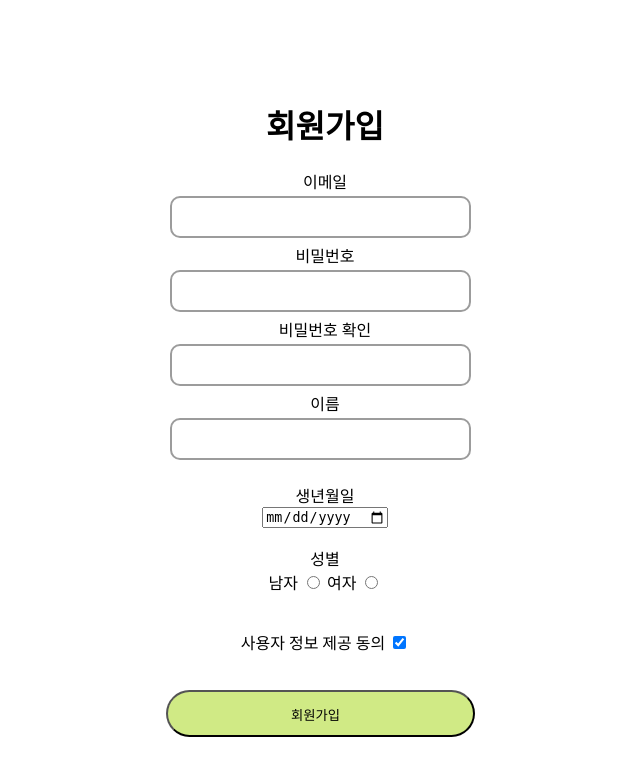
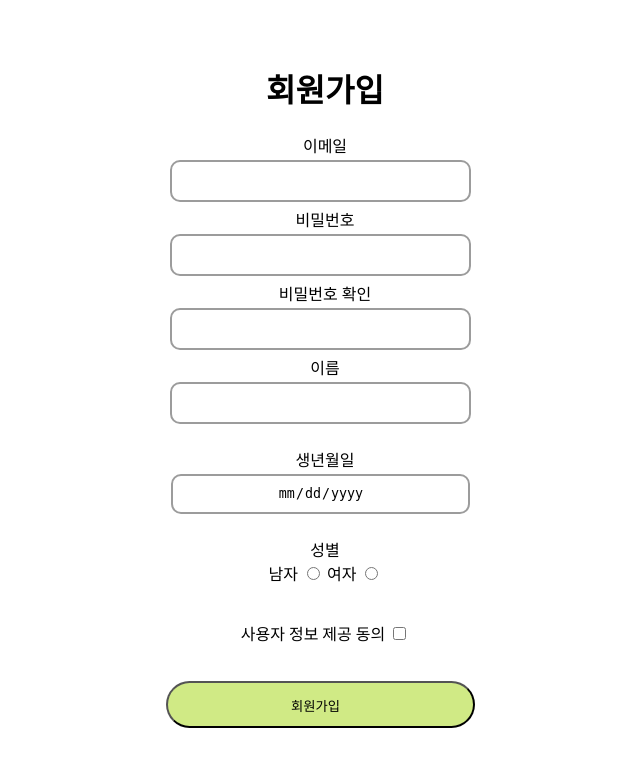
Before and after one commit to gimhanul/KIWE-server, a Django app: page /join/ in a window 1280 px wide. Shown: the top 776 px of the page, without its empty margins (315-955 px from the left). Run offline with Django 3.2, Linux system fonts and the light colour scheme.

Commit message:
Fix: style to date input

```diff
--- a/templates/join.html
+++ b/templates/join.html
@@ -11,12 +11,26 @@
         h5{
           margin:0;
         }
+        input[type="date"]::-webkit-calendar-picker-indicator,
+        input[type="date"]::-webkit-inner-spin-button {
+          display: none;
+          appearance: none;
+        }
+
+        input[type="date"] {
+          WIDTH: 220pt;
+          HEIGHT: 27pt;
+          border: 2.5px solid rgb(156, 156, 156);
+          margin: 3px 26px 5px 17px;
+          border-radius: 10px;
+          display: inline-block;
+          text-align: center;
+
+        }
       </style>
     </head>
     <body>
       <center>
-          <br>
-          <br>
           <br>
           <br>
           <h1>회원가입</h1>
@@ -44,7 +58,7 @@
             <input type="radio" name="gender" value="1" id="woman"><br><br>
             <br>
             사용자 정보 제공 동의
-            <input type="checkbox" name="agree" value="y" checked><br><br>
+            <input type="checkbox" name="agree" value="y"><br><br>
             <input type="submit" name="submit" class="Rectangle-5" value="회원가입">
         </form>
     </section>
```
